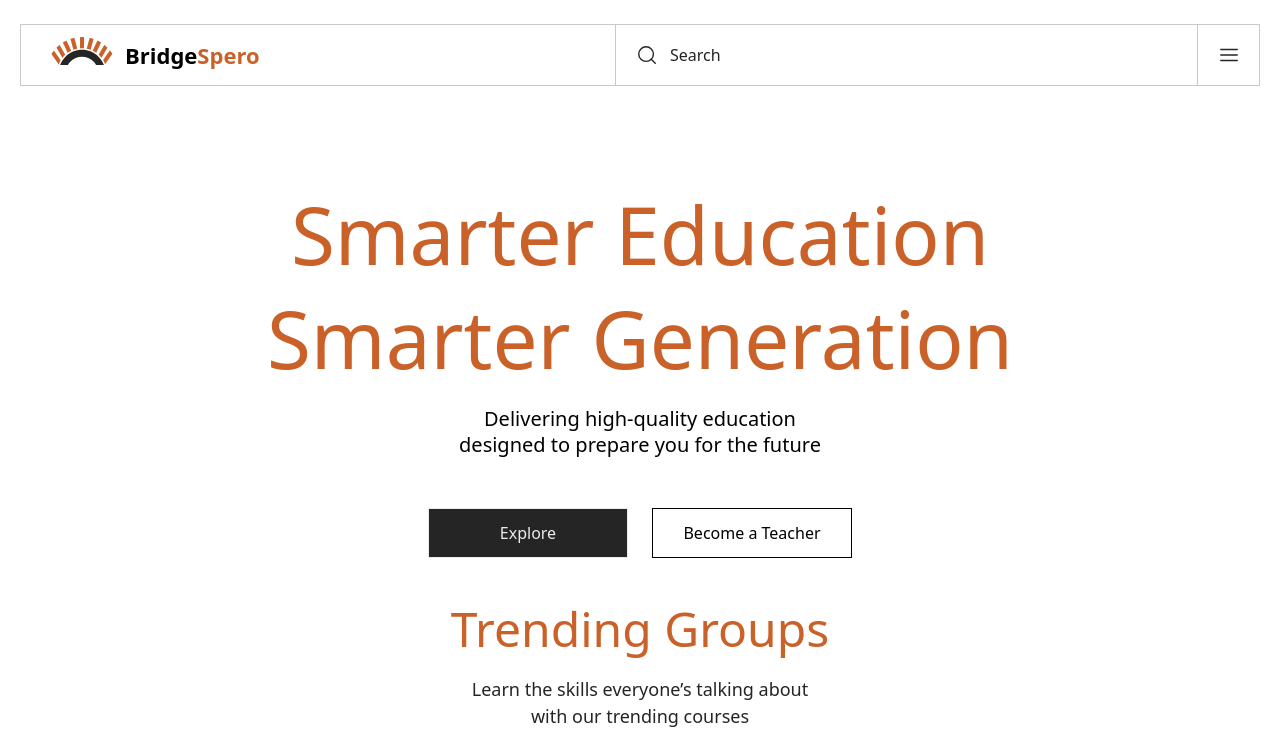
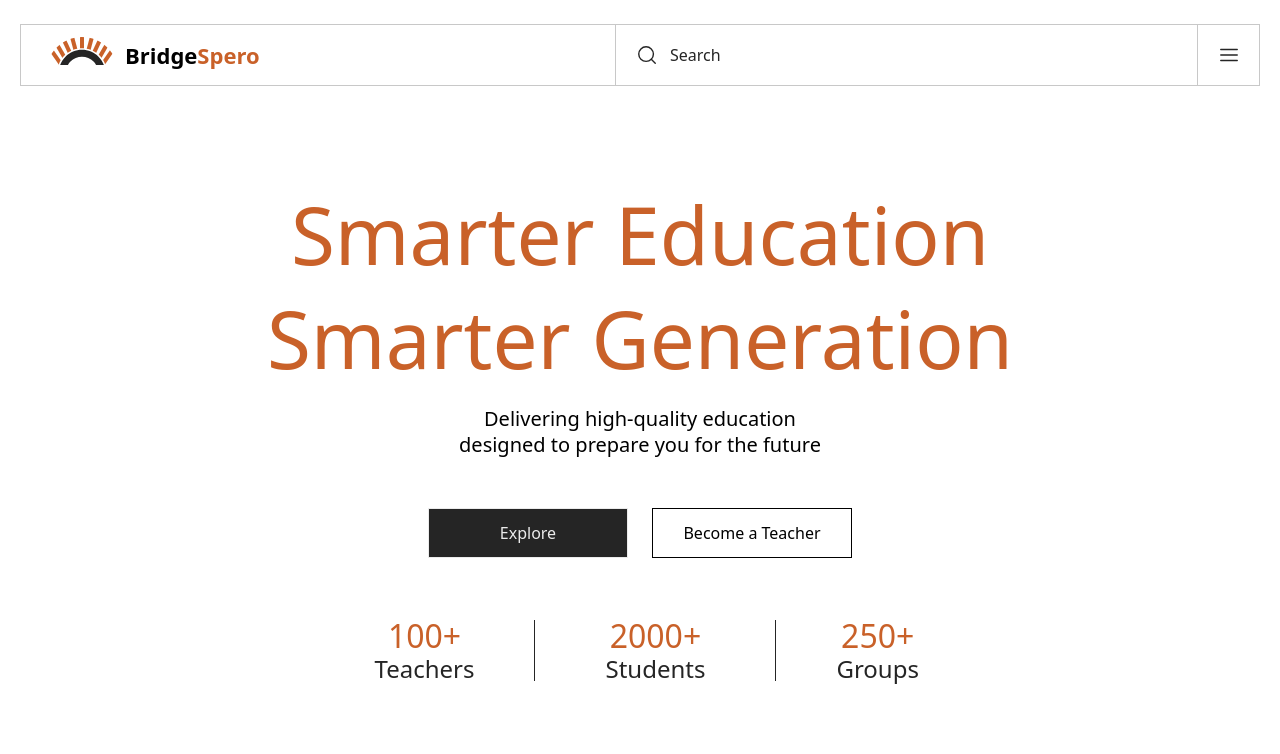
Before and after one commit to Samad126/bridge-spero-frontend, a Next.js app: page / in a window 1280 px wide. Shown: the top 754 px of the page. Built offline with nearby package versions, Linux system fonts and the light colour scheme; grey boxes are pictures that could not be loaded.

Commit message:
hero section-counting part

```diff
--- a/features/homepage/components/Hero.tsx
+++ b/features/homepage/components/Hero.tsx
@@ -25,6 +25,22 @@ function Hero() {
           </Link>
         </div>
       </div>
+      <div className="container container-main mx-auto my-[50px]">
+        <div className='border border-gray-light max-w-[350px] mx-auto lg:max-w-[476px] lg:flex lg:border-none xl:max-w-[571px] '>
+          <div className='flex justify-between my-[12px] mx-[20px] lg:flex lg:flex-col-reverse xl:pr-[20px]'>
+            <span className='leading-[100%] text-secondary text-[20px] xl:text-[24px]'>Teachers</span>
+            <span className='text-primary text-[24px] leading-[100%] lg:mb-[5px] lg:text-[26px] lg:text-center xl:text-[32px]'>100+</span>
+          </div> <hr className='border-gray-light' />
+          <div className='flex justify-between my-[12px] mx-[20px] lg:flex lg:flex-col-reverse lg:border-r lg:border-r-secondary lg:border-l lg:border-l-secondary lg:px-[50px] xl:px-[70px]'>
+            <span className='leading-[100%] text-secondary text-[20px] xl:text-[24px]'>Students</span>
+            <span className='text-primary text-[24px] leading-[100%] lg:mb-[5px] lg:text-[26px] lg:text-center xl:text-[32px]'>2000+</span>
+          </div> <hr className='border-gray-light' />
+          <div className='flex justify-between my-[12px] mx-[20px] lg:flex lg:flex-col-reverse xl:pl-[20px]'>
+            <span className='leading-[100%] text-secondary text-[20px] xl:text-[24px]'>Groups</span>
+            <span className='text-primary text-[24px] leading-[100%] lg:mb-[5px] lg:text-[26px] lg:text-center xl:text-[32px]'>250+</span>
+          </div>
+        </div>
+      </div>
     </section>
   );
 }
```
